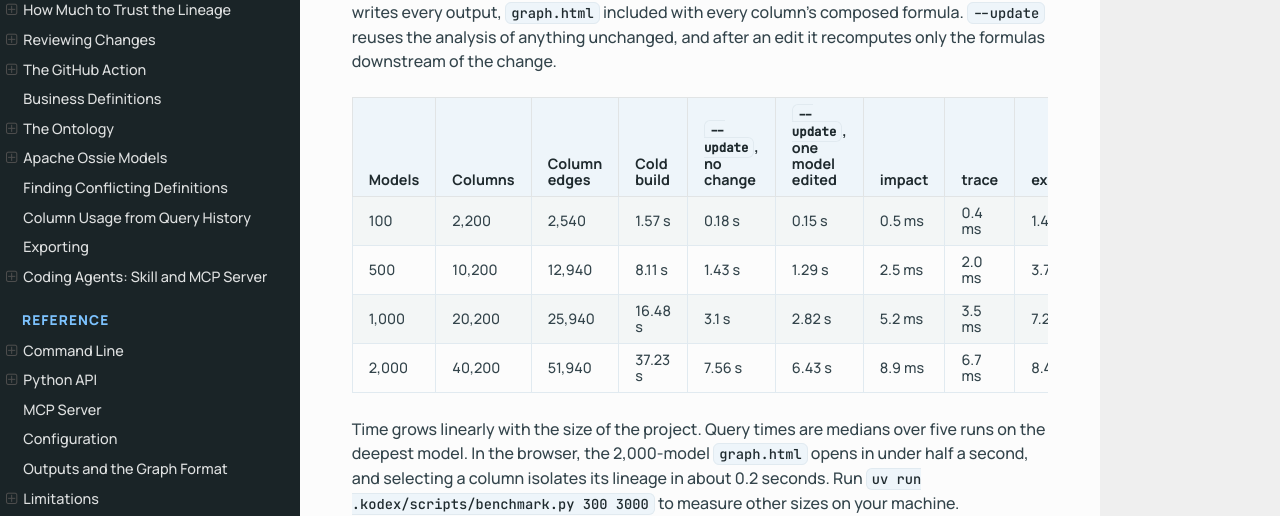
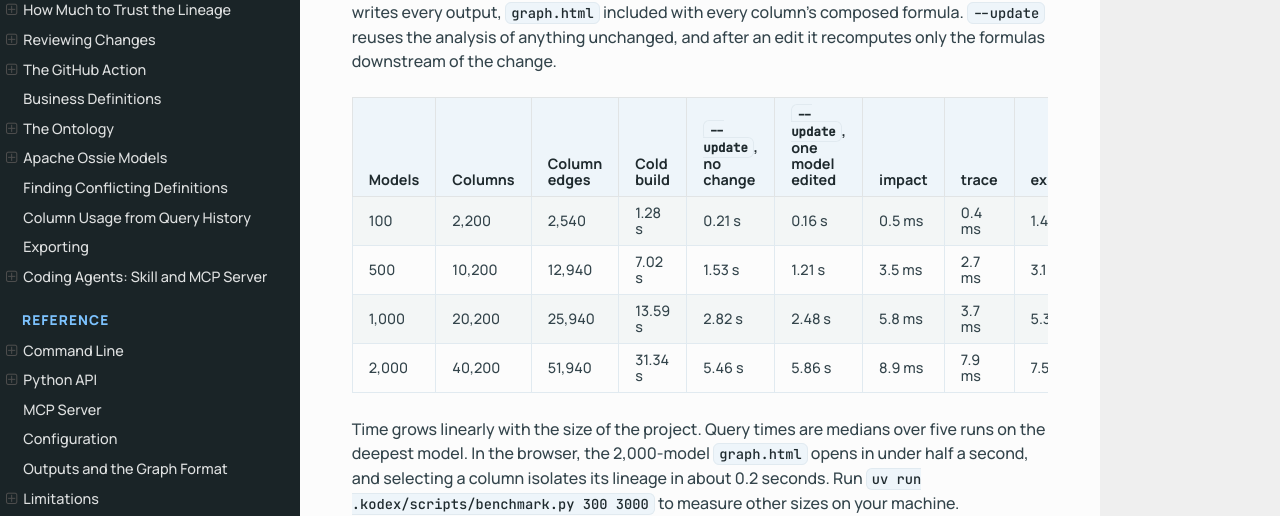
Before and after one commit to actions-marketplace-validations/kodexlabsio_konstruct, a Sphinx documentation site: the page built from docs/performance.md, in a window 1280 px wide and 973 px high. Shown: the part 265-781 px from the top of the window. Built offline with Sphinx 7.4.7 and the Read the Docs theme 3.1.0, drawn with Linux system fonts in a browser that asks for light colours.

Commit message:
docs(build): Update the performance figures after the copy-free formulas
The cold build of the generated benchmark projects is 15 to 18% faster than the published
figures, from 1.57 s to 1.28 s at 100 models and from 37.2 s to 31.3 s at 2,000, measured on the
same class of machine with the full benchmark.

```diff
--- a/docs/performance.md
+++ b/docs/performance.md
@@ -4,9 +4,9 @@ On generated dbt projects (`.kodex/scripts/benchmark.py`): models in layers, eac
 
 | Models | Columns | Column edges | Cold build | `--update`, no change | `--update`, one model edited | impact | trace | explain | graph.html |
 |---:|---:|---:|---:|---:|---:|---:|---:|---:|---:|
-| 100 | 2,200 | 2,540 | 1.57 s | 0.18 s | 0.15 s | 0.5 ms | 0.4 ms | 1.4 ms | 1.4 MB |
-| 500 | 10,200 | 12,940 | 8.11 s | 1.43 s | 1.29 s | 2.5 ms | 2.0 ms | 3.7 ms | 6.7 MB |
-| 1,000 | 20,200 | 25,940 | 16.48 s | 3.1 s | 2.82 s | 5.2 ms | 3.5 ms | 7.2 ms | 13.4 MB |
-| 2,000 | 40,200 | 51,940 | 37.23 s | 7.56 s | 6.43 s | 8.9 ms | 6.7 ms | 8.4 ms | 27.1 MB |
+| 100 | 2,200 | 2,540 | 1.28 s | 0.21 s | 0.16 s | 0.5 ms | 0.4 ms | 1.4 ms | 1.4 MB |
+| 500 | 10,200 | 12,940 | 7.02 s | 1.53 s | 1.21 s | 3.5 ms | 2.7 ms | 3.1 ms | 6.7 MB |
+| 1,000 | 20,200 | 25,940 | 13.59 s | 2.82 s | 2.48 s | 5.8 ms | 3.7 ms | 5.3 ms | 13.4 MB |
+| 2,000 | 40,200 | 51,940 | 31.34 s | 5.46 s | 5.86 s | 8.9 ms | 7.9 ms | 7.5 ms | 27.1 MB |
 
 Time grows linearly with the size of the project. Query times are medians over five runs on the deepest model. In the browser, the 2,000-model `graph.html` opens in under half a second, and selecting a column isolates its lineage in about 0.2 seconds. Run `uv run .kodex/scripts/benchmark.py 300 3000` to measure other sizes on your machine.
```
Also changed, not shown: README.md (+1 -1 lines).
